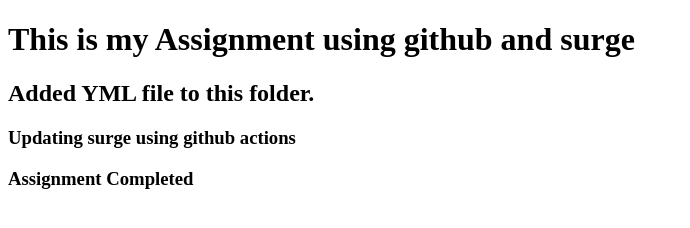
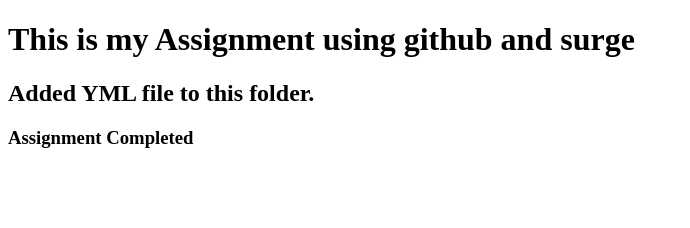
Before and after one commit to MuhammadAmmarSiddiqui/PIAIC-Bootcamp-2020, a plain HTML site: page index.html in a window 1280 px wide. Shown: the whole page, without its empty margins (0-690 px from the left). Drawn offline with Linux system fonts and the light colour scheme.

Commit message:
Updated index.html

```diff
--- a/index.html
+++ b/index.html
@@ -8,7 +8,6 @@
 <body>
     <h1>This is my Assignment using github and surge</h1>
     <h2>Added YML file to this folder.</h2>
-    <h3>Updating surge using github actions</h3>
     <h3>Assignment Completed</h3>
 
 </body>
```
